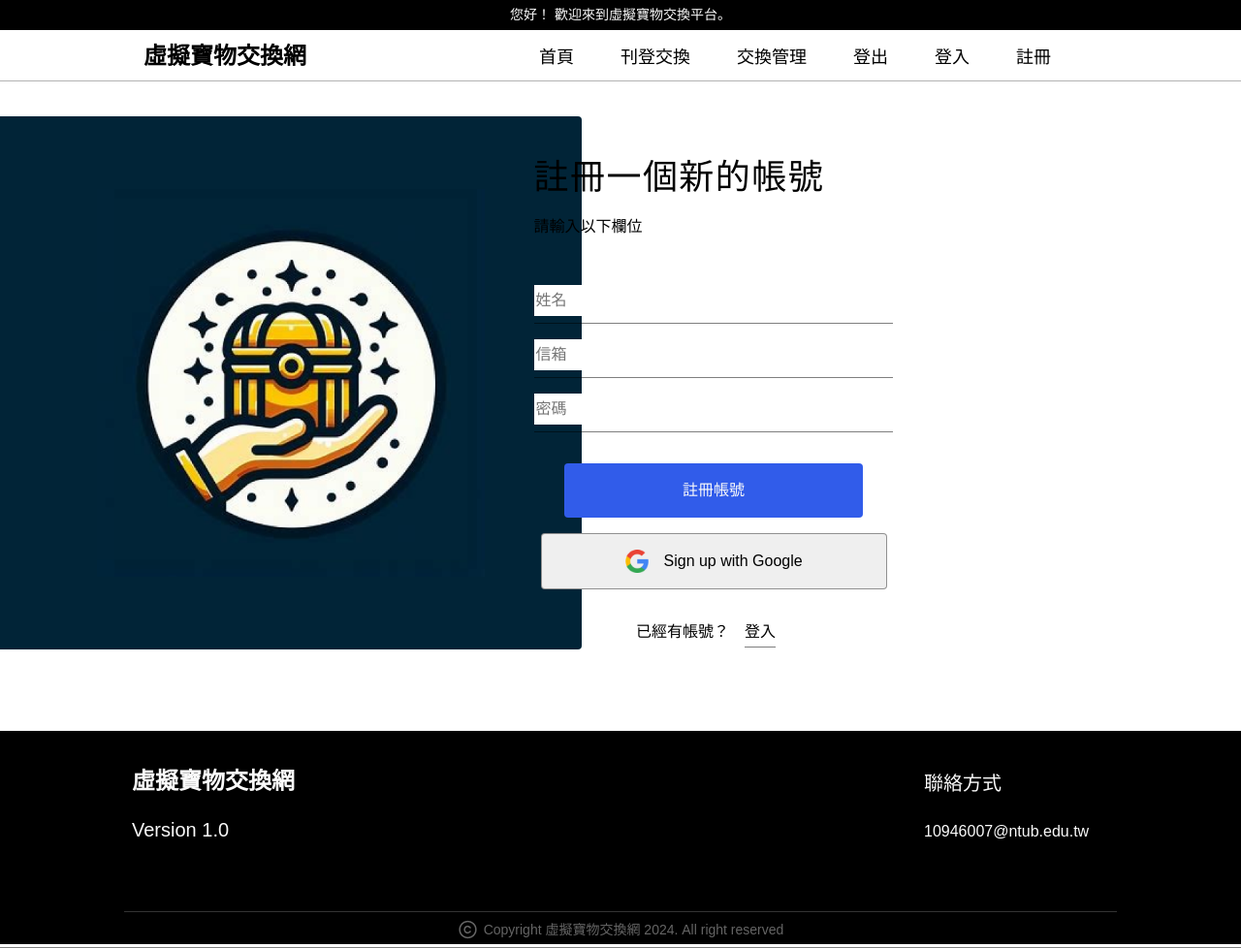
After one commit to yizhe0508/10946007, a Django app: page /signup/ in a window 1280 px wide. The commit adds this page. Shown: the whole page at 97% size. Run offline with Django 5.2, Linux system fonts and the light colour scheme.

Commit message:
signup.html finish

```diff
--- a/mysite/static/css/index.css
+++ b/mysite/static/css/index.css
@@ -569,7 +569,6 @@
 .pagination-button:hover {
     background: var(--hover-button2, #a0bce0);
     border-radius: 4px;
-    padding: 6px 16px 6px 16px;
     display: flex;
     flex-direction: row;
     align-items: center;
--- /dev/null
+++ b/mysite/static/css/signup.css
@@ -0,0 +1,280 @@
+.registration-container,
+.registration-container * {
+    box-sizing: border-box;
+}
+
+.registration-container {
+    width: 90%;
+    margin-top: 36px;
+    margin-bottom: 84px;
+    display: flex;
+    flex-direction: row;
+    gap: 100px;
+    align-items: center;
+    justify-content: flex-start;
+    position: relative;
+}
+
+.side-image-container {
+    background: #012437;
+    border-radius: 0px 4px 4px 0px;
+    flex-shrink: 0;
+    width: 600px;
+    height: 550px;
+    position: relative;
+    display: flex;
+    justify-content: center;
+    align-items: center;
+    overflow: hidden;
+}
+
+.side-image {
+    width: 400px;
+    height: 400px;
+    position: relative;
+    object-fit: cover;
+}
+
+.registration-form {
+    display: flex;
+    flex-direction: column;
+    gap: 40px;
+    align-items: flex-start;
+    justify-content: flex-start;
+    flex-shrink: 0;
+    position: absolute;
+    top: 48px;
+    right: 20%;
+}
+
+.registration-header {
+    display: flex;
+    flex-direction: column;
+    gap: 24px;
+    margin-bottom: 8px;
+    align-items: flex-start;
+    justify-content: flex-start;
+    flex-shrink: 0;
+    position: relative;
+}
+
+.registration-title {
+    color: var(--text2, #000000);
+    text-align: left;
+    font-family: var(--heading-36px-medium-font-family,
+            "Inter-Medium",
+            sans-serif);
+    font-size: var(--heading-36px-medium-font-size, 36px);
+    line-height: var(--heading-36px-medium-line-height, 30px);
+    letter-spacing: var(--heading-36px-medium-letter-spacing, 0.04em);
+    font-weight: var(--heading-36px-medium-font-weight, 500);
+    position: relative;
+}
+
+.registration-subtitle {
+    color: var(--text2, #000000);
+    text-align: left;
+    font-family: var(--title-16px-regular-font-family,
+            "Poppins-Regular",
+            sans-serif);
+    font-size: var(--title-16px-regular-font-size, 16px);
+    line-height: var(--title-16px-regular-line-height, 24px);
+    font-weight: var(--title-16px-regular-font-weight, 400);
+    position: relative;
+}
+
+.registration-fields {
+    display: flex;
+    flex-direction: column;
+    gap: 24px;
+    align-items: flex-start;
+    justify-content: flex-start;
+    flex-shrink: 0;
+    position: relative;
+}
+
+.registration-field {
+    display: flex;
+    flex-direction: row;
+    gap: 16px;
+    align-items: center;
+    justify-content: flex-start;
+    flex-shrink: 0;
+    position: relative;
+}
+
+.registration-field::after {
+    content: "";
+    position: absolute;
+    left: 0;
+    right: 0;
+    bottom: -8px;
+    /* 調整底線與文字的距離 */
+    border-bottom: 0.5px solid rgba(0, 0, 0, 0.5);
+}
+
+.field-input {
+    height: 32px;
+    width: 370px;
+    color: var(--text2, #000000);
+    text-align: left;
+    font-family: var(--title-16px-regular-font-family,
+            "Poppins-Regular",
+            sans-serif);
+    font-size: var(--title-16px-regular-font-size, 16px);
+    line-height: var(--title-16px-regular-line-height, 24px);
+    font-weight: var(--title-16px-regular-font-weight, 400);
+    position: relative;
+    appearance: none;
+    -webkit-appearance: none;
+    -moz-appearance: none;
+    border: none;
+}
+
+.registration-actions {
+    display: flex;
+    flex-direction: column;
+    gap: 16px;
+    align-items: center;
+    justify-content: flex-start;
+    flex-shrink: 0;
+    position: relative;
+    height: 188.5px;
+    width: 371px;
+}
+
+.register-button {
+    background: var(--button2, #315cea);
+    border-radius: 4px;
+    padding: 16px 122px 16px 122px;
+    display: flex;
+    flex-direction: row;
+    gap: 10px;
+    align-items: center;
+    justify-content: center;
+    flex-shrink: 0;
+    position: relative;
+    border: none;
+}
+
+.signup-button-label {
+    color: var(--text, #fafafa);
+    text-align: left;
+    font-family: var(--title-16px-regular-font-family,
+            "Poppins-Regular",
+            sans-serif);
+    font-size: var(--title-16px-regular-font-size, 16px);
+    line-height: var(--title-16px-regular-line-height, 24px);
+    font-weight: var(--title-16px-medium-font-weight, 500);
+    position: relative;
+}
+
+.alternative-actions {
+    display: flex;
+    flex-direction: column;
+    gap: 16px;
+    align-items: center;
+    justify-content: flex-start;
+    flex-shrink: 0;
+    position: relative;
+}
+
+.google-sign-up {
+    border-radius: 4px;
+    border-style: solid;
+    border-color: rgba(0, 0, 0, 0.4);
+    border-width: 1px;
+    padding: 16px 86px 16px 86px;
+    display: flex;
+    flex-direction: column;
+    gap: 10px;
+    align-items: flex-start;
+    justify-content: flex-start;
+    flex-shrink: 0;
+    position: relative;
+}
+
+.google-sign-up-content {
+    display: flex;
+    flex-direction: row;
+    gap: 16px;
+    align-items: flex-start;
+    justify-content: flex-start;
+    flex-shrink: 0;
+    position: relative;
+}
+
+.google-icon {
+    width: 24px;
+    height: 24px;
+    position: relative;
+}
+
+.google-sign-up-text {
+    color: var(--text2, #000000);
+    text-align: left;
+    font-family: var(--title-16px-regular-font-family,
+            "Poppins-Regular",
+            sans-serif);
+    font-size: var(--title-16px-regular-font-size, 16px);
+    line-height: var(--title-16px-regular-line-height, 24px);
+    font-weight: var(--title-16px-regular-font-weight, 400);
+    position: relative;
+}
+
+.login-prompt {
+    display: flex;
+    flex-direction: row;
+    gap: 16px;
+    margin-top: 16px;
+    align-items: center;
+    justify-content: flex-start;
+    flex-shrink: 0;
+    position: relative;
+}
+
+.login-question {
+    color: var(--text2, #000000);
+    text-align: left;
+    font-family: var(--title-16px-regular-font-family,
+            "Poppins-Regular",
+            sans-serif);
+    font-size: var(--title-16px-regular-font-size, 16px);
+    line-height: var(--title-16px-regular-line-height, 24px);
+    font-weight: var(--title-16px-regular-font-weight, 400);
+    position: relative;
+}
+
+.login-link-container {
+    display: flex;
+    flex-direction: row;
+    gap: 16px;
+    align-items: center;
+    justify-content: flex-start;
+    flex-shrink: 0;
+    position: relative;
+}
+
+.login-link {
+    color: var(--text2, #FF5C00);
+    text-align: left;
+    font-family: var(--title-16px-regular-font-family,
+            "Poppins-Regular",
+            sans-serif);
+    font-size: var(--title-16px-regular-font-size, 16px);
+    line-height: var(--title-16px-regular-line-height, 24px);
+    font-weight: var(--title-16px-regular-font-weight, 400);
+    position: relative;
+    text-decoration: none;
+
+}
+
+.login-link::after {
+    content: "";
+    position: absolute;
+    left: 0;
+    right: 0;
+    bottom: -4px;
+    /* 調整底線與文字的距離 */
+    border-bottom: solid 0.5px rgba(0, 0, 0, 0.5);
+}
--- a/mysite/templates/base.html
+++ b/mysite/templates/base.html
@@ -15,6 +15,7 @@
     <link rel="stylesheet" type="text/css" href="/static/css/header.css">
     <link rel="stylesheet" type="text/css" href="/static/css/footer.css">
     <link rel="stylesheet" type="text/css" href="/static/css/index.css">
+    <link rel="stylesheet" type="text/css" href="/static/css/signup.css">
 
 </head>
 
--- a/mysite/templates/index.html
+++ b/mysite/templates/index.html
@@ -267,7 +267,7 @@
 
         <!-- 換頁 -->
         <div class="pagination">
-            <div class="current-page">目前在第 <span id="page-number">1</span> 頁</div>
+            <div class="current-page">第 <span id="page-number">1</span> 頁</div>
             <div class="change-page">
                 <a href="#" class="pagination-button">上一頁</a>
                 <a href="#" class="pagination-button">1</a>
--- /dev/null
+++ b/mysite/templates/signup.html
@@ -0,0 +1,46 @@
+<!-- signup.html -->
+{% extends "base.html" %}
+
+{% block content %}
+<div class="registration-container">
+    <div class="side-image-container">
+        <img class="side-image" src="/static/images/sideimg.png" />
+    </div>
+    <div class="registration-form">
+        <div class="registration-header">
+            <div class="registration-title">註冊一個新的帳號</div>
+            <div class="registration-subtitle">請輸入以下欄位</div>
+        </div>
+        <div class="registration-fields">
+            <div class="registration-field">
+                <input type="text" class="field-input" name="name" placeholder="姓名" />
+            </div>
+            <div class="registration-field">
+                <input type="text" class="field-input" name="email" placeholder="信箱" />
+            </div>
+            <div class="registration-field">
+                <input type="text" class="field-input" name="password" placeholder="密碼" />
+            </div>
+        </div>
+        <div class="registration-actions">
+            <button class="register-button">
+                <div class="signup-button-label">註冊帳號</div>
+            </button>
+            <div class="alternative-actions">
+                <button class="google-sign-up">
+                    <div class="google-sign-up-content">
+                        <img class="google-icon" src="/static/images/icon-google.png" />
+                        <div class="google-sign-up-text">Sign up with Google</div>
+                    </div>
+                </button>
+                <div class="login-prompt">
+                    <div class="login-question">已經有帳號？</div>
+                    <div class="login-link-container">
+                        <a href="#" class="login-link">登入</div>
+                    </div>
+                </div>
+            </div>
+        </div>
+    </div>
+</div>
+{% endblock %}
--- a/mysite/views.py
+++ b/mysite/views.py
@@ -2,3 +2,6 @@ from django.shortcuts import render
 
 def index(request):
     return render(request, 'index.html')
+
+def signup(request):
+    return render(request, 'signup.html')
--- a/treasureswap/urls.py
+++ b/treasureswap/urls.py
@@ -22,4 +22,5 @@ from mysite import views
 urlpatterns = [
     path('admin/', admin.site.urls),
     path('', views.index, name='index'),
+    path('signup/', views.signup, name='signup'),
 ]
```
Also changed, not shown: mysite/static/images/icon-google.png (added), mysite/static/images/sideimg.png (added).
